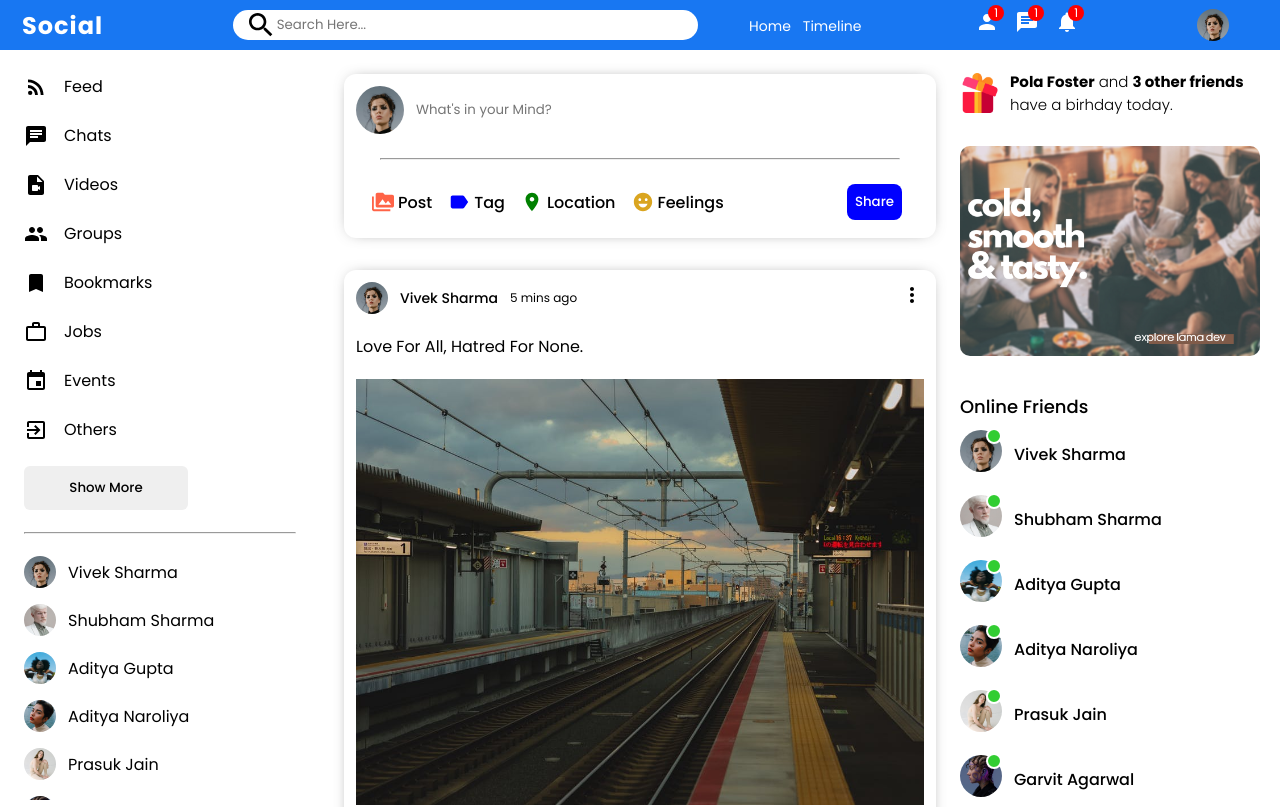
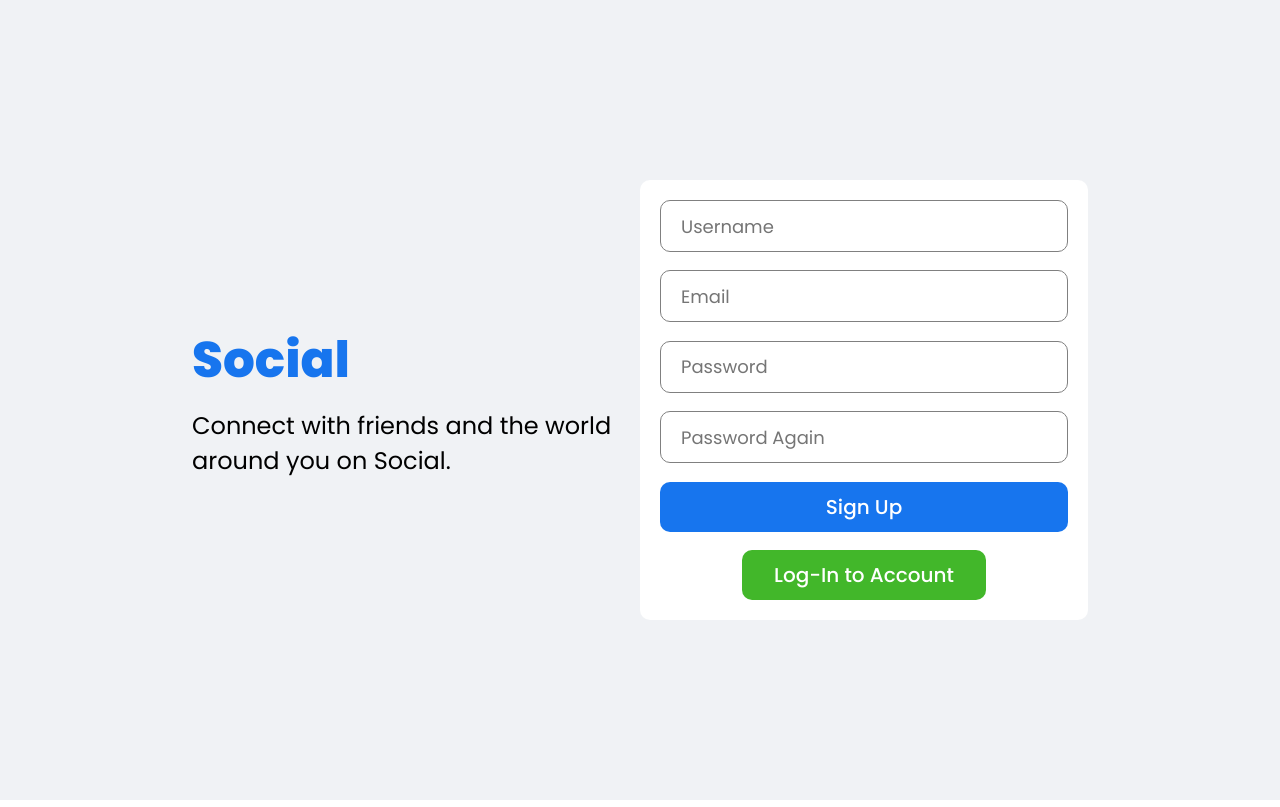
Before and after one commit to Bharatsharma19/Social-App-Frontend, a React (Create React App) app: page /register in a window 1280 px wide. Shown: the top 807 px of the page. Built offline with nearby package versions, Linux system fonts and the light colour scheme.

Commit message:
Component Updated & Routes Updated

```diff
--- a/src/App.js
+++ b/src/App.js
@@ -1,3 +1,4 @@
+import { BrowserRouter, Route, Routes } from "react-router-dom";
 import Home from "./Pages/Home/Home";
 import Profile from "./Pages/Profile/Profile";
 import Login from "./Pages/Login/Login";
@@ -5,9 +6,14 @@
 
 function App() {
   return (
-    <div>
-      <Home />
-    </div>
+    <BrowserRouter>
+      <Routes>
+        <Route path="/" element={<Home />} />
+        <Route path="/login" element={<Login />} />
+        <Route path="/register" element={<Register />} />
+        <Route path="/profile/:username" element={<Profile />} />
+      </Routes>
+    </BrowserRouter>
   );
 }
 
--- a/src/Pages/Login/Login.jsx
+++ b/src/Pages/Login/Login.jsx
@@ -1,14 +1,21 @@
 import React from 'react'
+import { useNavigate } from 'react-router-dom'
 import './login.css'
 
 const Login = () => {
+    const navigate = useNavigate()
+
+    const handleRegisterClick = () => {
+        navigate("/register")
+    }
+
     return (
         <div className="login">
             <div className="loginWrapper">
                 <div className="loginLeft">
                     <h3 className="loginLogo">Social</h3>
                     <span className="loginDesc">
-                        Connect with friends and the world around you on Lamasocial.
+                        Connect with friends and the world around you on Social.
                     </span>
                 </div>
                 <div className="loginRight">
@@ -17,7 +24,7 @@
                         <input placeholder="Password" className="loginInput" />
                         <button className="loginButton">Log In</button>
                         <span className="loginForgot">Forgot Password?</span>
-                        <button className="loginRegisterButton">
+                        <button className="loginRegisterButton" onClick={handleRegisterClick}>
                             Create a New Account
                         </button>
                     </div>
--- a/src/Pages/Register/Register.jsx
+++ b/src/Pages/Register/Register.jsx
@@ -1,14 +1,21 @@
 import React from 'react'
+import { useNavigate } from 'react-router-dom'
 import './register.css'
 
 const Register = () => {
+    const navigate = useNavigate()
+
+    const handleLoginClick = () => {
+        navigate("/login")
+    }
+
     return (
         <div className="login">
             <div className="loginWrapper">
                 <div className="loginLeft">
                     <h3 className="loginLogo">Social</h3>
                     <span className="loginDesc">
-                        Connect with friends and the world around you on Lamasocial.
+                        Connect with friends and the world around you on Social.
                     </span>
                 </div>
                 <div className="loginRight">
@@ -18,8 +25,8 @@
                         <input placeholder="Password" className="loginInput" />
                         <input placeholder="Password Again" className="loginInput" />
                         <button className="loginButton">Sign Up</button>
-                        <button className="loginRegisterButton">
-                            Log into Account
+                        <button className="loginRegisterButton" onClick={handleLoginClick}>
+                            Log-In to Account
                         </button>
                     </div>
                 </div>
```
